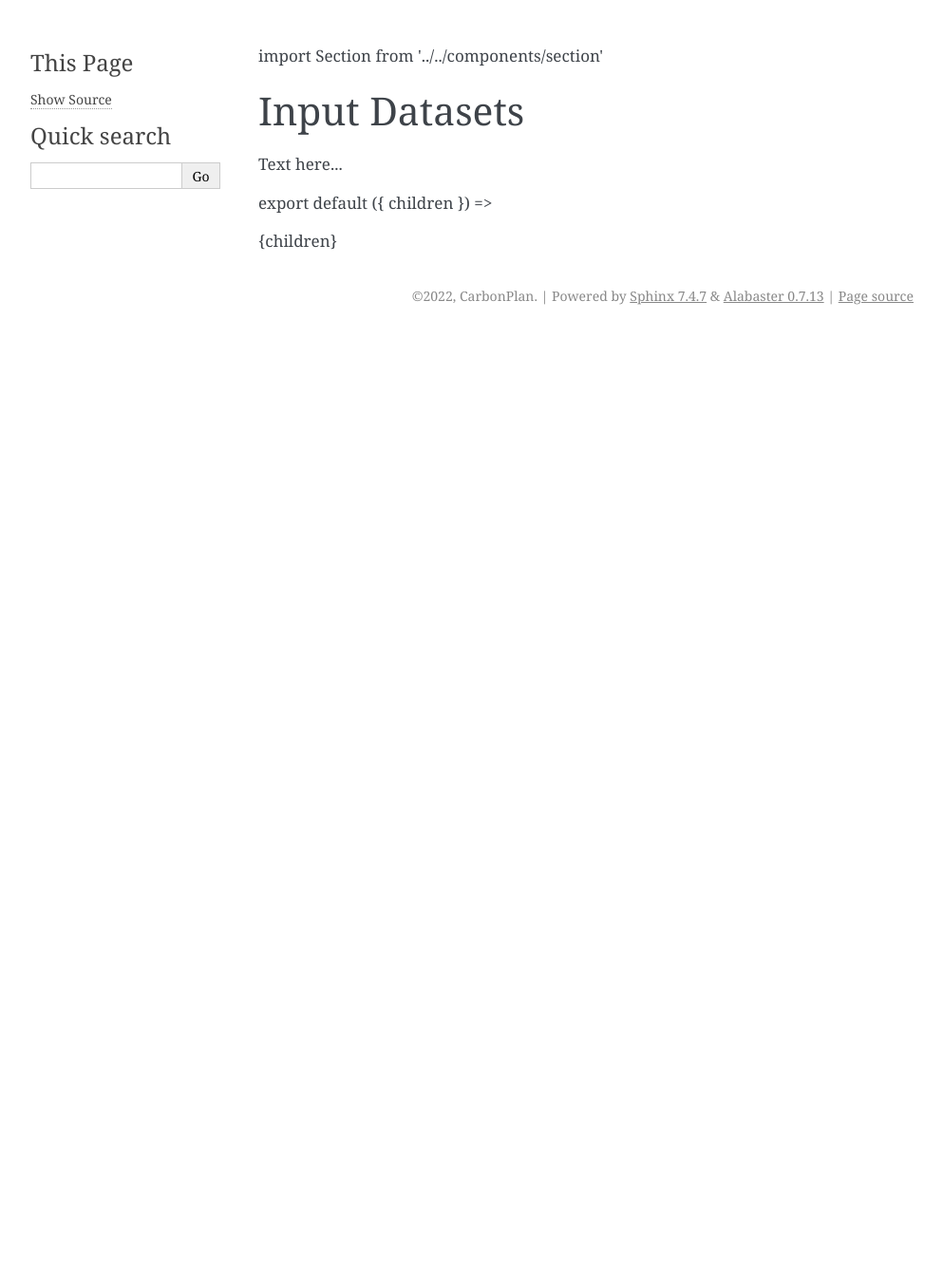
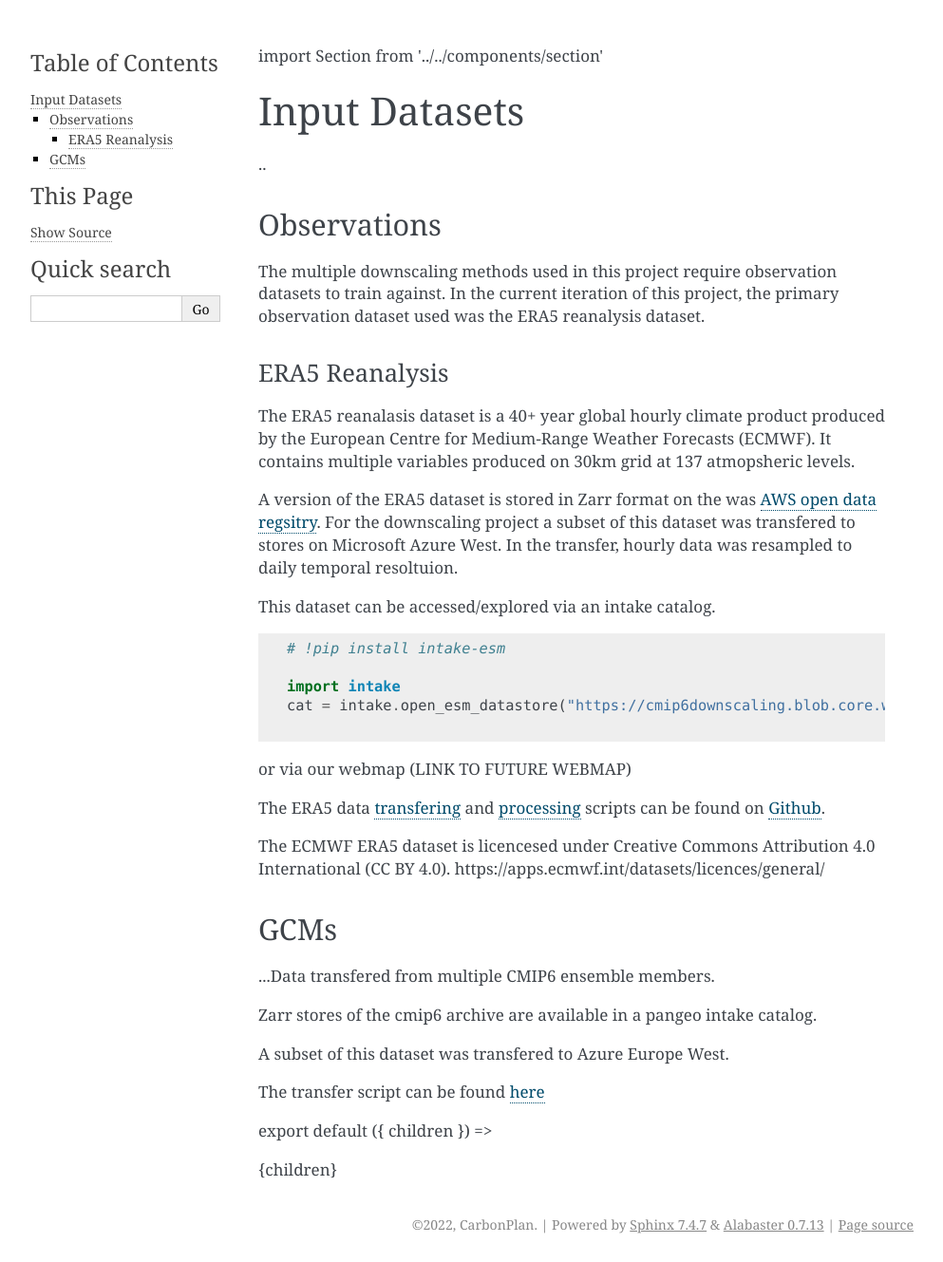
Before and after one commit to carbonplan/cmip6-downscaling, a Sphinx documentation site: the page built from docs/pages/cmip6-downscaling/input-datasets.md, in a window 1280 px wide. Shown: the whole page at 95% size, without its empty margins (148-1141 px from the left). Built offline with Sphinx 7.4.7, drawn with Linux system fonts in a browser that asks for light colours; before the commit the page ends 900 px from its top, so only the background shows below that.

Commit message:
progress on docs -- specifically input datasets

````diff
--- a/docs/pages/cmip6-downscaling/input-datasets.md
+++ b/docs/pages/cmip6-downscaling/input-datasets.md
@@ -2,6 +2,43 @@ import Section from '../../components/section'
 
 # Input Datasets
 
-Text here...
+..
+
+## Observations
+
+The multiple downscaling methods used in this project require observation datasets to train against. In the current iteration of this project, the primary observation dataset used was the ERA5 reanalysis dataset.
+
+### ERA5 Reanalysis
+
+The ERA5 reanalasis dataset is a 40+ year global hourly climate product produced by the European Centre for Medium-Range Weather Forecasts (ECMWF). It contains multiple variables produced on 30km grid at 137 atmopsheric levels.
+
+A version of the ERA5 dataset is stored in Zarr format on the was [AWS open data regsitry](https://registry.opendata.aws/ecmwf-era5/). For the downscaling project a subset of this dataset was transfered to stores on Microsoft Azure West. In the transfer, hourly data was resampled to daily temporal resoltuion.
+
+This dataset can be accessed/explored via an intake catalog.
+
+```python
+# !pip install intake-esm
+
+import intake
+cat = intake.open_esm_datastore("https://cmip6downscaling.blob.core.windows.net/training/ERA5-azure.json")
+
+```
+
+or via our webmap (LINK TO FUTURE WEBMAP)
+
+The ERA5 data [transfering](https://github.com/carbonplan/cmip6-downscaling/blob/4bf65c61f7192908cca81fe94cda3b94931586f0/flows/ERA5/ERA5_transfer.py) and [processing](https://github.com/carbonplan/cmip6-downscaling/blob/4bf65c61f7192908cca81fe94cda3b94931586f0/flows/ERA5/ERA5_resample.py) scripts can be found on [Github](https://github.com/carbonplan/cmip6-downscaling).
+
+The ECMWF ERA5 dataset is licencesed under Creative Commons Attribution 4.0 International (CC BY 4.0).
+https://apps.ecmwf.int/datasets/licences/general/
+
+## GCMs
+
+...Data transfered from multiple CMIP6 ensemble members.
+
+Zarr stores of the cmip6 archive are available in a pangeo intake catalog.
+
+A subset of this dataset was transfered to Azure Europe West.
+
+The transfer script can be found [here](https://github.com/carbonplan/cmip6-downscaling/blob/main/flows/cmip6_transfer.py)
 
 export default ({ children }) => <Section name='Input Datasets'>{children}</Section>
````
Also changed, not shown: docs/pages/cmip6-downscaling/downscaling-methods.md (+10 -1 lines), docs/pages/cmip6-downscaling/intro-to-statistical-downscaling.md (+0 -2 lines), docs/pages/cmip6-downscaling/running-flows.md (+1 -5 lines).
